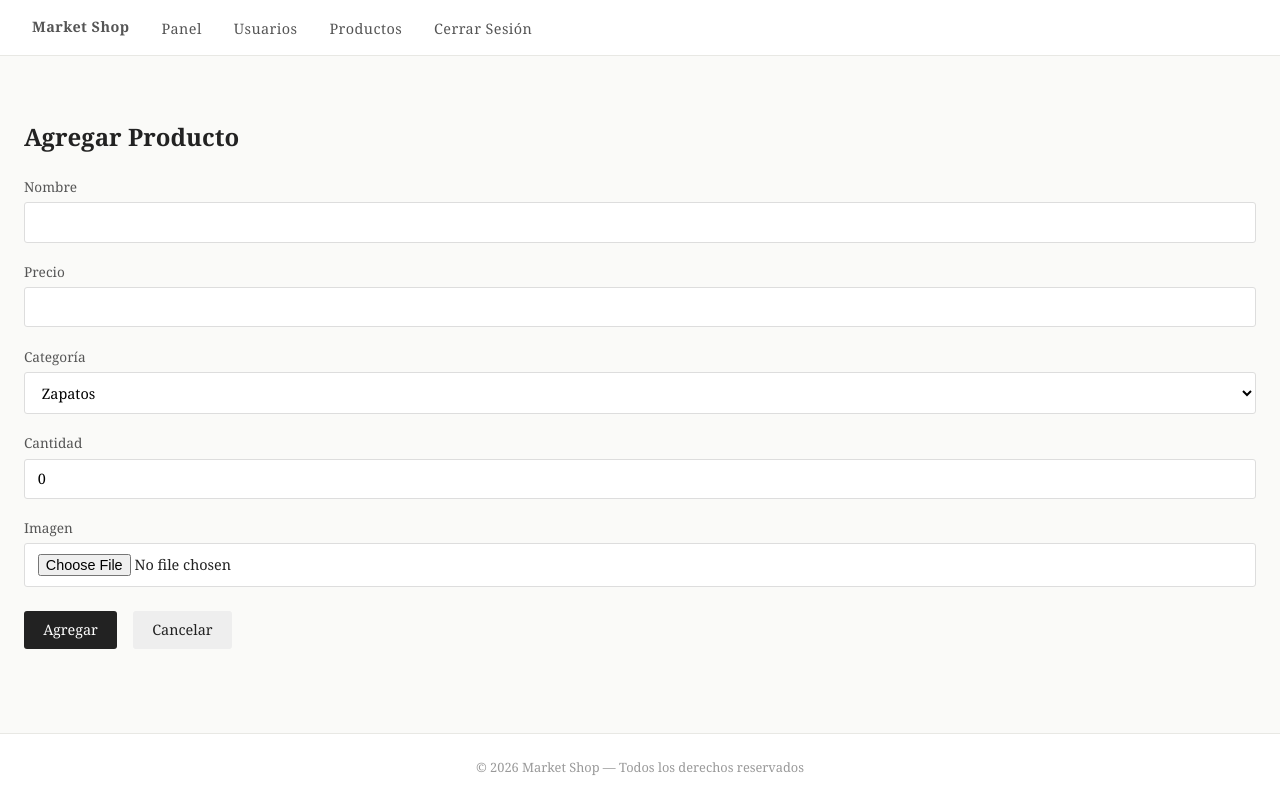
After one commit to Yonatan231/Marketshop, a Flask app: page /administrador/productos/agregar in a window 1280 px wide. The commit adds this page. Run offline with Flask 3, Linux system fonts and the light colour scheme; the visitor is signed in with stand-in values (Sample User, id 1).

Commit message:
Se agrega la vista productos en administrador y sus respectivas funcionalidades (CRUD).

```diff
--- a/routes/administrador.py
+++ b/routes/administrador.py
@@ -1,5 +1,7 @@
 from flask import Blueprint, render_template, session, redirect, url_for, flash, request
 from base_datos.conexion import db
+import os
+from werkzeug.utils import secure_filename
 
 administrador_bp = Blueprint("administrador", __name__)
 
@@ -41,3 +43,129 @@ def cambiar_estado(id):
     cursor.close()
     flash("Estado actualizado", "success")
     return redirect(url_for("administrador.usuarios"))
+
+
+# CRUD de productos
+CARPETA_IMAGENES = os.path.join("static", "imagenes")
+EXTENSIONES_PERMITIDAS = {"jpg", "jpeg", "png", "webp"}
+
+def extension_permitida(filename):
+    return "." in filename and filename.rsplit(".", 1)[1].lower() in EXTENSIONES_PERMITIDAS
+
+
+@administrador_bp.route("/administrador/productos")
+def productos():
+    if administrador_inicio(): return administrador_inicio()
+    cursor = db.cursor()
+    cursor.execute("SELECT * FROM productos")
+    lista = cursor.fetchall()
+    cursor.close()
+    return render_template("administrador_productos.html", productos=lista)
+
+
+@administrador_bp.route("/administrador/productos/agregar", methods=["GET", "POST"])
+def agregar_producto():
+    if administrador_inicio(): return administrador_inicio()
+
+    if request.method == "GET":
+        return render_template("editar_producto.html", producto=None)
+
+    nombre    = request.form.get("nombre", "").strip()
+    precio    = request.form.get("precio", "").strip()
+    categoria = request.form.get("categoria", "").strip()
+    cantidad  = request.form.get("cantidad", "0").strip()
+    imagen    = request.files.get("imagen")
+
+    if not nombre or not precio or not categoria or not imagen:
+        flash("Todos los campos son obligatorios", "error")
+        return redirect(url_for("administrador.agregar_producto"))
+
+    if not extension_permitida(imagen.filename):
+        flash("Formato de imagen no permitido (jpg, jpeg, png, webp)", "error")
+        return redirect(url_for("administrador.agregar_producto"))
+
+    try:
+        precio   = float(precio)
+        cantidad = int(cantidad)
+    except ValueError:
+        flash("Precio y cantidad deben ser números válidos", "error")
+        return redirect(url_for("administrador.agregar_producto"))
+
+    if precio <= 0 or cantidad < 0:
+        flash("El precio debe ser mayor a 0 y la cantidad no puede ser negativa", "error")
+        return redirect(url_for("administrador.agregar_producto"))
+
+    filename = secure_filename(imagen.filename)
+    imagen.save(os.path.join(CARPETA_IMAGENES, filename))
+
+    cursor = db.cursor()
+    cursor.execute("""
+        INSERT INTO productos (nombre, precio, categoria, imagen_url, cantidad)
+        VALUES (%s, %s, %s, %s, %s)
+    """, (nombre, precio, categoria, filename, cantidad))
+    db.commit()
+    cursor.close()
+
+    flash("Producto agregado", "success")
+    return redirect(url_for("administrador.productos"))
+
+
+@administrador_bp.route("/administrador/productos/editar/<int:id>", methods=["GET", "POST"])
+def editar_producto(id):
+    if administrador_inicio(): return administrador_inicio()
+    cursor = db.cursor()
+
+    if request.method == "GET":
+        cursor.execute("SELECT * FROM productos WHERE id = %s", (id,))
+        producto = cursor.fetchone()
+        cursor.close()
+        return render_template("editar_producto.html", producto=producto)
+
+    nombre    = request.form.get("nombre", "").strip()
+    precio    = request.form.get("precio", "").strip()
+    categoria = request.form.get("categoria", "").strip()
+    cantidad  = request.form.get("cantidad", "0").strip()
+    imagen    = request.files.get("imagen")
+
+    if imagen and imagen.filename:
+        if not extension_permitida(imagen.filename):
+            flash("Formato de imagen no permitido", "error")
+            return redirect(url_for("administrador.editar_producto", id=id))
+        filename = secure_filename(imagen.filename)
+        imagen.save(os.path.join(CARPETA_IMAGENES, filename))
+    else:
+        cursor.execute("SELECT imagen_url FROM productos WHERE id = %s", (id,))
+        filename = cursor.fetchone()["imagen_url"]
+
+    try:
+        precio   = float(precio)
+        cantidad = int(cantidad)
+    except ValueError:
+        flash("Precio y cantidad deben ser números válidos", "error")
+        return redirect(url_for("administrador.editar_producto", id=id))
+
+    if precio <= 0 or cantidad < 0:
+        flash("El precio debe ser mayor a 0 y la cantidad no puede ser negativa", "error")
+        return redirect(url_for("administrador.editar_producto", id=id))
+
+    cursor.execute("""
+        UPDATE productos SET nombre=%s, precio=%s, categoria=%s, imagen_url=%s, cantidad=%s
+        WHERE id = %s
+    """, (nombre, precio, categoria, filename, cantidad, id))
+    db.commit()
+    cursor.close()
+
+    flash("Producto actualizado", "success")
+    return redirect(url_for("administrador.productos"))
+
+
+@administrador_bp.route("/administrador/productos/estado/<int:id>", methods=["POST"])
+def cambiar_estado_producto(id):
+    if administrador_inicio(): return administrador_inicio()
+    nuevo_estado = request.form.get("estado") == "1"
+    cursor = db.cursor()
+    cursor.execute("UPDATE productos SET activo = %s WHERE id = %s", (nuevo_estado, id))
+    db.commit()
+    cursor.close()
+    flash("Estado actualizado", "success")
+    return redirect(url_for("administrador.productos"))
--- a/templates/base.html
+++ b/templates/base.html
@@ -93,6 +93,7 @@
                 <a href="{{ url_for('administrador.panel') }}" class="nav-logo">Market Shop</a>
                 <li><a href="{{ url_for('administrador.panel') }}">Panel</a></li>
                 <li><a href="{{ url_for('administrador.usuarios') }}">Usuarios</a></li>
+                <li><a href="{{ url_for('administrador.productos') }}">Productos</a></li>
                 <li><a href="#" onclick="document.getElementById('modal-cerrar-sesion').style.display='flex'">Cerrar Sesión</a></li>
                 {% else %}
                 <a href="{{ url_for('productos.productos') }}" class="nav-logo">Market Shop</a>
--- /dev/null
+++ b/templates/editar_producto.html
@@ -0,0 +1,87 @@
+{% extends "base.html" %}
+{% block title %}{% if producto %}Editar{% else %}Agregar{% endif %} Producto{% endblock %}
+{% block extra_styles %}
+<style>
+    .form-group {
+        margin-bottom: 1.2rem;
+    }
+    label {
+        display: block;
+        font-size: 0.85rem;
+        margin-bottom: 0.4rem;
+        color: #555;
+    }
+    input, select {
+        width: 100%;
+        padding: 0.6rem 0.8rem;
+        border: 1px solid #ddd;
+        border-radius: 3px;
+        font-family: Georgia, serif;
+        font-size: 0.9rem;
+        background: #fff;
+    }
+    .btn {
+        padding: 0.6rem 1.2rem;
+        border-radius: 3px;
+        font-family: Georgia, serif;
+        font-size: 0.9rem;
+        cursor: pointer;
+        text-decoration: none;
+        border: none;
+    }
+    .btn-dark  { background: #222; color: #fff; }
+    .btn-light { background: #eee; color: #222; }
+    .acciones { display: flex; gap: 1rem; margin-top: 1.5rem; }
+    .preview-img {
+        width: 80px;
+        height: 80px;
+        object-fit: cover;
+        border-radius: 4px;
+        margin-top: 0.5rem;
+    }
+</style>
+{% endblock %}
+{% block content %}
+<h2>{% if producto %}Editar{% else %}Agregar{% endif %} Producto</h2>
+
+<form method="POST" enctype="multipart/form-data" style="margin-top:1.5rem;">
+
+    <div class="form-group">
+        <label>Nombre</label>
+        <input type="text" name="nombre" value="{{ producto.nombre if producto else '' }}" required>
+    </div>
+
+    <div class="form-group">
+        <label>Precio</label>
+        <input type="number" step="0.01" name="precio" value="{{ producto.precio if producto else '' }}" required>
+    </div>
+
+    <div class="form-group">
+        <label>Categoría</label>
+        <select name="categoria">
+            <option value="Zapatos"  {% if producto and producto.categoria == 'Zapatos'  %}selected{% endif %}>Zapatos</option>
+            <option value="Belleza"  {% if producto and producto.categoria == 'Belleza'  %}selected{% endif %}>Belleza</option>
+        </select>
+    </div>
+
+    <div class="form-group">
+        <label>Cantidad</label>
+        <input type="number" name="cantidad" value="{{ producto.cantidad if producto else 0 }}" required>
+    </div>
+
+    <div class="form-group">
+        <label>Imagen</label>
+        {% if producto and producto.imagen_url %}
+            <img src="{{ url_for('static', filename='imagenes/' + producto.imagen_url) }}" class="preview-img"><br>
+            <small style="color:#999;">Sube una nueva imagen solo si deseas reemplazarla</small>
+        {% endif %}
+        <input type="file" name="imagen" accept=".jpg,.jpeg,.png,.webp" {% if not producto %}required{% endif %}>
+    </div>
+
+    <div class="acciones">
+        <button type="submit" class="btn btn-dark">{% if producto %}Guardar cambios{% else %}Agregar{% endif %}</button>
+        <a href="{{ url_for('administrador.productos') }}" class="btn btn-light">Cancelar</a>
+    </div>
+
+</form>
+{% endblock %}
```
Also changed, not shown: templates/administrador_productos.html (added, +115 -0 lines).
